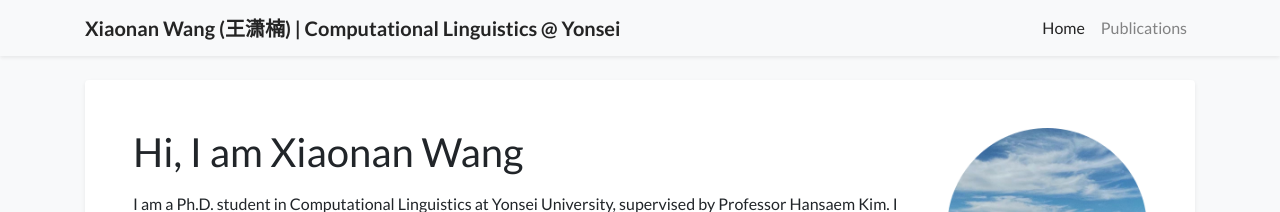
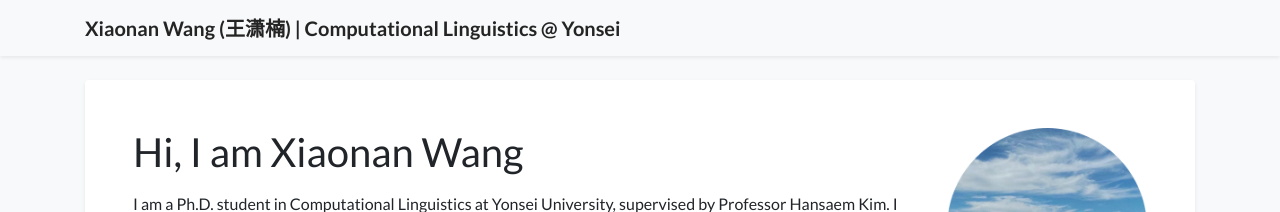
Before and after one commit to wangxiaonan-git/wangxiaonan-git.github.io, a Jekyll site: the page built from index.html, in a window 1280 px wide. Shown: the top 212 px of the page. Built offline with Jekyll 4.4.1, drawn with Linux system fonts in a browser that asks for light colours; a style sheet for code colours, icons or effects is not loaded.

Commit message:
Update navigation.yml

```diff
--- a/_data/navigation.yml
+++ b/_data/navigation.yml
@@ -1,5 +1 @@
 pages:
-- name: Home
-  url: ./
-- name: Publications
-  url: publications
```
